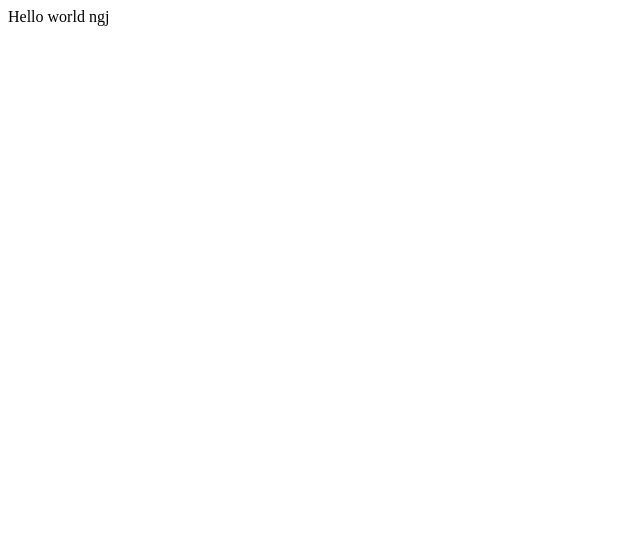
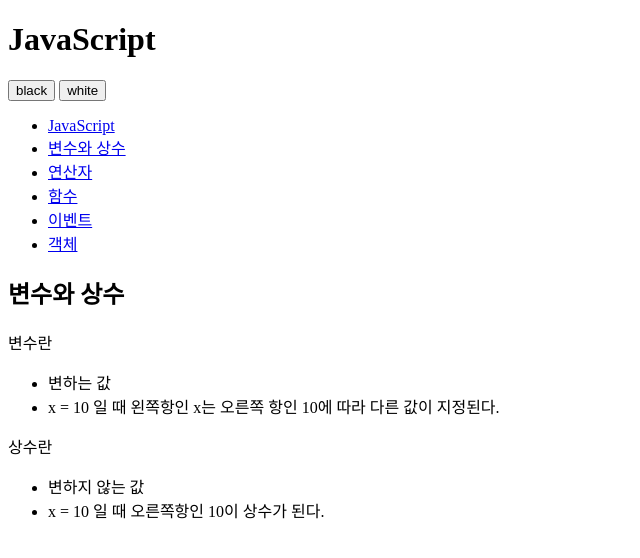
Before and after one commit to Gabjin-Noh/opentutorials-ngj10, a plain HTML site: page index.html in a window 1280 px wide. Shown: the whole page, without its empty margins (0-640 px from the left). Drawn offline with Linux system fonts and the light colour scheme.

Commit message:
change index.html

```diff
--- a/index.html
+++ b/index.html
@@ -1,24 +1,53 @@
 <!DOCTYPE html>
-<html lang="en">
+<html>
 	<head>
 		<meta charset="utf-8" />
-
-		<!-- Always force latest IE rendering engine (even in intranet) & Chrome Frame
-		Remove this if you use the .htaccess -->
-		<meta http-equiv="X-UA-Compatible" content="IE=edge,chrome=1" />
-
-		<title>index</title>
-		<meta name="description" content="" />
-		<meta name="author" content="egoing" />
-
-		<meta name="viewport" content="width=device-width; initial-scale=1.0" />
-
-		<!-- Replace favicon.ico & apple-touch-icon.png in the root of your domain and delete these references -->
-		<link rel="shortcut icon" href="/favicon.ico" />
-		<link rel="apple-touch-icon" href="/apple-touch-icon.png" />
 	</head>
 
-	<body>
-		Hello world ngj
+	<body id="body">
+		<div>
+			<header>
+				<h1>JavaScript</h1>
+			</header>
+			<div id="toolbar">
+				<input type="button" value="black" />
+				<input type="button" value="white" />
+			</div>
+			<nav>
+				<ul>
+					<li><a href="http://opentutorials.org/course/49/17">JavaScript</a></li>
+					<li><a href="http://opentutorials.org/course/49/16">변수와 상수</a></li>
+					<li><a href="http://opentutorials.org/course/49/18">연산자</a></li>
+					<li><a href="http://opentutorials.org/course/49/19">함수</a></li>
+					<li><a href="http://opentutorials.org/course/49/20">이벤트</a></li>
+					<li><a href="http://opentutorials.org/course/49/21">객체</a></li>
+				</ul>
+			</nav>
+			<article>
+				<h2>변수와 상수</h2>
+				<div>
+					<p>변수란</p>
+					<ul>
+						<li>
+							변하는 값
+						</li>
+						<li>
+							x = 10 일 때 왼쪽항인 x는 오른쪽 항인 10에 따라 다른 값이 지정된다.
+						</li>
+					</ul>
+					<p>
+						상수란
+					</p>
+					<ul>
+						<li>
+							변하지 않는 값
+						</li>
+						<li>
+							x = 10 일 때 오른쪽항인 10이 상수가 된다.
+						</li>
+					</ul>
+				</div>
+			</article>
+		</div>
 	</body>
 </html>
```
